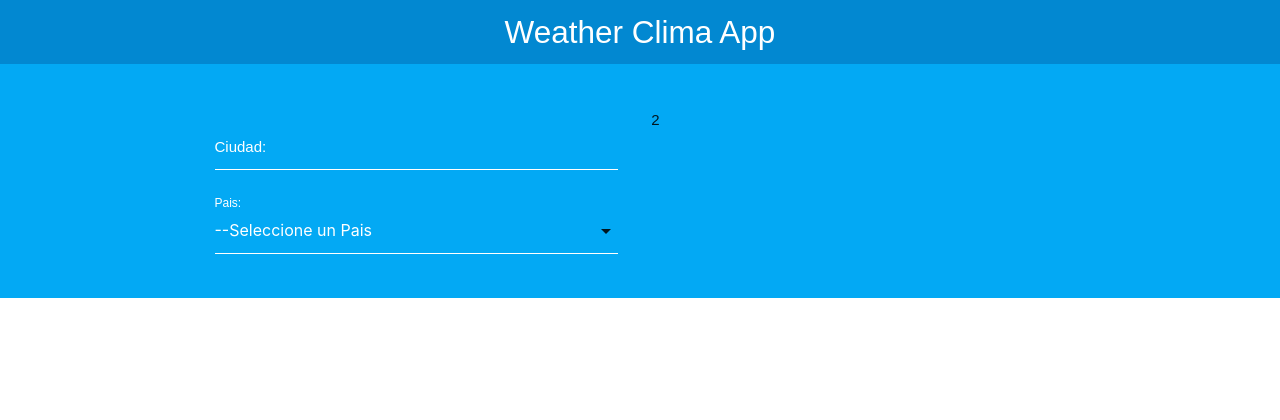
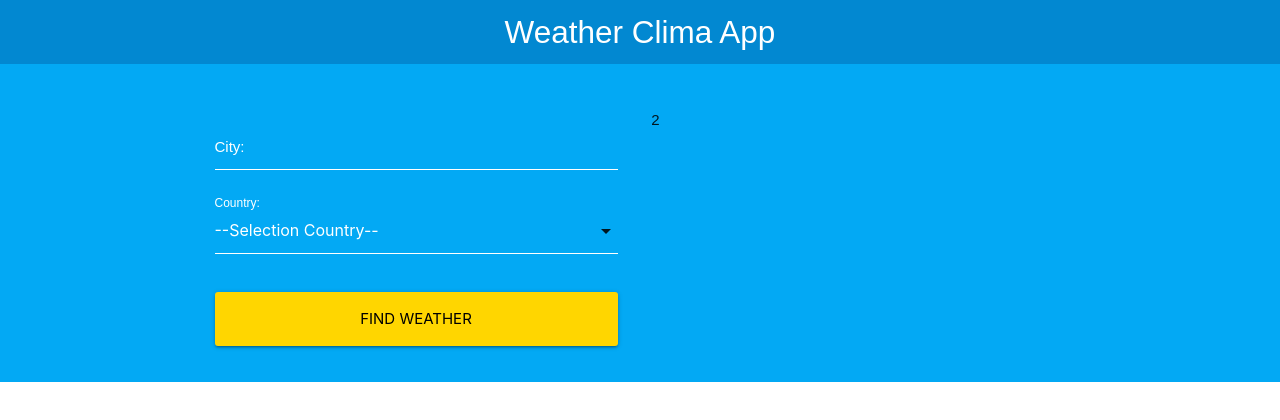
Before and after one commit to srcortes/clima, a React (Create React App) app: page / in a window 1280 px wide. Shown: the top 420 px of the page. Built offline with nearby package versions, Linux system fonts and the light colour scheme.

Commit message:
Is done button with materialize.css aditional, is add useSate for control error

```diff
--- a/src/Components/Formulario.js
+++ b/src/Components/Formulario.js
@@ -4,8 +4,11 @@ const Formulario = () => {
   //state del formulario
   const [busqueda, guardarBusqueda] = useState({
     ciudad: "",
-    pais: ""
+    pais: "",
   });
+
+  //State para controlar cuando hay o no un error en la validacion de datos
+  const [error, guardarError] = useState(false);
 
   //Extraer ciudad y pais
   const { ciudad, pais } = busqueda;
@@ -18,8 +21,24 @@ const Formulario = () => {
     });
   };
 
+  //Cuando se realiza la inovacion del submit
+  const handleSubmit = (e) => {
+    e.preventDefault();
+
+    //Validaciones de que los input no vengan vacios
+    if (ciudad.trim() === "" || pais === "") {
+      guardarError(true);
+      return;
+    }
+    //Si no hay error o se corrigio los campos vacios lo pasamos nuevamente a false
+    guardarError(false);
+
+    //Enviando componente principal
+  };
+
   return (
-    <form>
+    <form onSubmit={handleSubmit}>
+      {error ? <p className="red darken-1 error">Todos los campos son obligatorios</p> : null}
       <div className="input-field col s12">
         <input
           type="text"
@@ -28,12 +47,12 @@ const Formulario = () => {
           value={ciudad}
           onChange={handleChange}
         />
-        <label htmlFor="ciudad">Ciudad:</label>
+        <label htmlFor="ciudad">City:</label>
       </div>
 
       <div className="input-field col s12">
         <select name="pais" id="pais" value={pais} onChange={handleChange}>
-          <option value="">--Seleccione un Pais</option>
+          <option value="">--Selection Country--</option>
           <option value="US">Estados Unidos</option>
           <option value="MX">México</option>
           <option value="AR">Argentina</option>
@@ -42,7 +61,15 @@ const Formulario = () => {
           <option value="ES">España</option>
           <option value="PE">Perú</option>
         </select>
-        <label htmlFor="pais">Pais:</label>
+        <label htmlFor="pais">Country:</label>
+      </div>
+      <div className="input-field col s12">
+        <input
+          type="submit"
+          value="Find Weather"
+          className="waves-effect waves-light btn-large btn-block yellow accent-4"
+        />
+
       </div>
     </form>
   );
```
